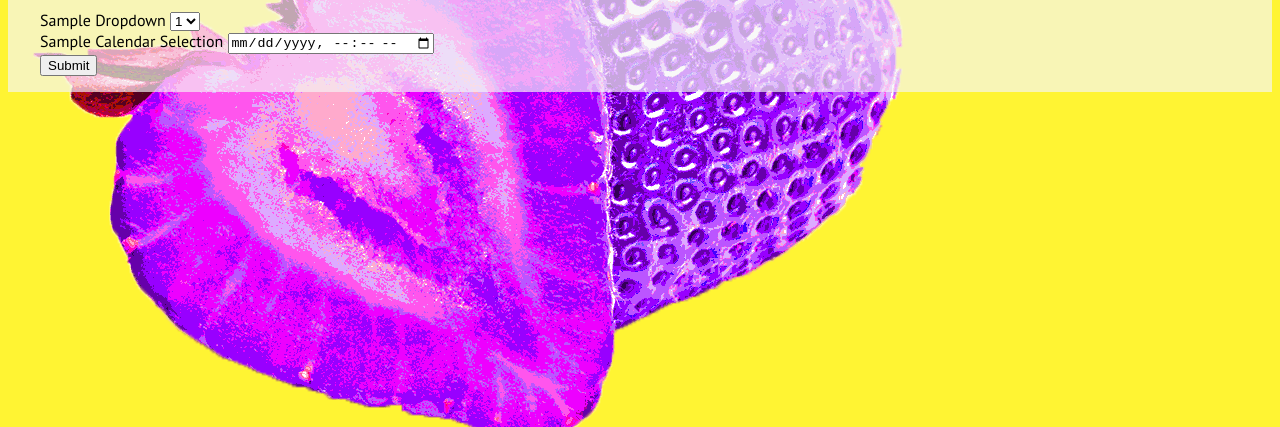
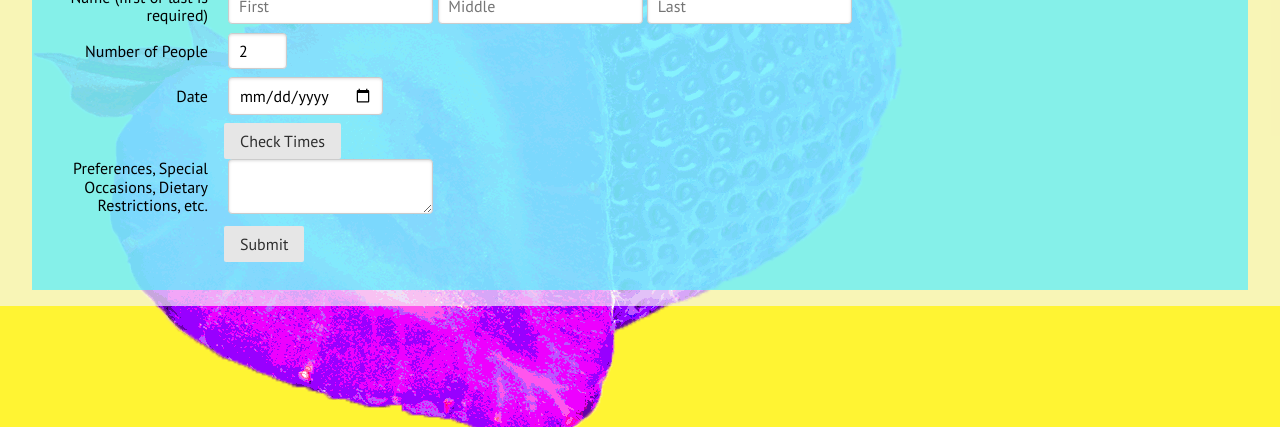
Before and after one commit to mmcarson/restaurant-demo, a plain HTML site: page index.html in a window 1280 px wide. Shown: the part 373-800 px from the top of the page. Drawn offline with nearby package versions, Linux system fonts and the light colour scheme; a web font is replaced by a local one.

Commit message:
css is bad for form

```diff
--- a/index.html
+++ b/index.html
@@ -14,6 +14,7 @@
     <script type="text/javascript" src="scripts/online-order.js"></script>
     <script type="text/javascript" src="scripts/fill-food-menu.js"></script>
     <script type="text/javascript" src="scripts/include.js"></script>
+    <link rel="stylesheet" href="https://unpkg.com/purecss@1.0.1/build/pure-min.css" integrity="sha384-oAOxQR6DkCoMliIh8yFnu25d7Eq/PHS21PClpwjOTeU2jRSq11vu66rf90/cZr47" crossorigin="anonymous">
 </head>
 
 <body>
--- a/pages/reservations.html
+++ b/pages/reservations.html
@@ -1,16 +1,35 @@
-<h2>Reservations</h2>
-<form action="http://0.0.0.0:3333/post/echoform/date" method="post">
+<h2>Make Reservation at The Fruit Bowl</h2>
+<form action="http://0.0.0.0:3333/post/echoform/date" method="post" class="pure-form pure-form-aligned">
     <!--this is the pre-HTML5 way-->
-    <!-- <form onsubmit="/scripts/make-reservation.js"> -->
-    <label for="select">Sample Dropdown</label>
+    <!-- <label for="select">Sample Dropdown</label>
     <select id="select">
         <option>1</option>
         <option>2</option>
         <option>3</option>
-    </select>
-    <br>
-    <label for="calendar">Sample Calendar Selection</label>
-    <input id="calendar" type="datetime-local" name="date">
-    <br>
-    <input type="submit">
+    </select> -->
+    <fieldset>
+        <div class="form-row pure-control-group">
+            <label>Name (first or last is required)</label>
+            <input type="text" placeholder="First">
+            <input type="text" placeholder="Middle">
+            <input type="text" placeholder="Last">
+        </div>
+        <div class="form-row pure-control-group">
+            <label for="number-people">Number of People</label>
+            <input type="number" value="2" min="1" max="6">
+        </div>
+        <div class="form-row pure-control-group">
+            <label for="calendar">Date</label>
+            <input id="calendar" type="date" name="date">
+        </div>
+        <div style="margin-top: .25rem;" class="form-row pure-controls">
+            <input class="pure-button button-primary" id="check-times" type="submit" value="Check Times">
+            <div id="times"></div>
+        </div>
+        <div class="form-row pure-control-group">
+            <label for="misc">Preferences, Special Occasions, Dietary Restrictions, etc.</label>
+            <textarea type="text" id="misc"></textarea>
+        </div>
+        <input style="margin-top: .25rem;" class="form-row pure-controls pure-button button-primary" type="submit" value="Submit">
+    </fieldset>
 </form>
--- a/styles/global-styles.css
+++ b/styles/global-styles.css
@@ -193,6 +193,42 @@ nav ul li:hover {
     display: none;
 }
 
+form {
+    background-color: var(--blue1);
+    padding: 1rem;
+    display: block;
+}
+
+
+/* fieldset input[type=submit] {
+    margin-bottom: 1em;
+} */
+
+
+/* .form-row {
+    display: flex;
+    flex-direction: row;
+    width: 100%;
+}
+
+form label {
+    width: 10rem;
+    flex-grow: 0;
+    text-align: right;
+    margin: .3rem;
+}
+
+form input,
+form textarea {
+    flex-grow: 1;
+    margin: .3rem;
+} */
+
+.form-row * {
+    margin-top: 0px !important;
+    /* margin: .25em .25em !important; */
+}
+
 @media (max-width: 700px) {
     body {
         background-position: 10vw 10vh;
```
